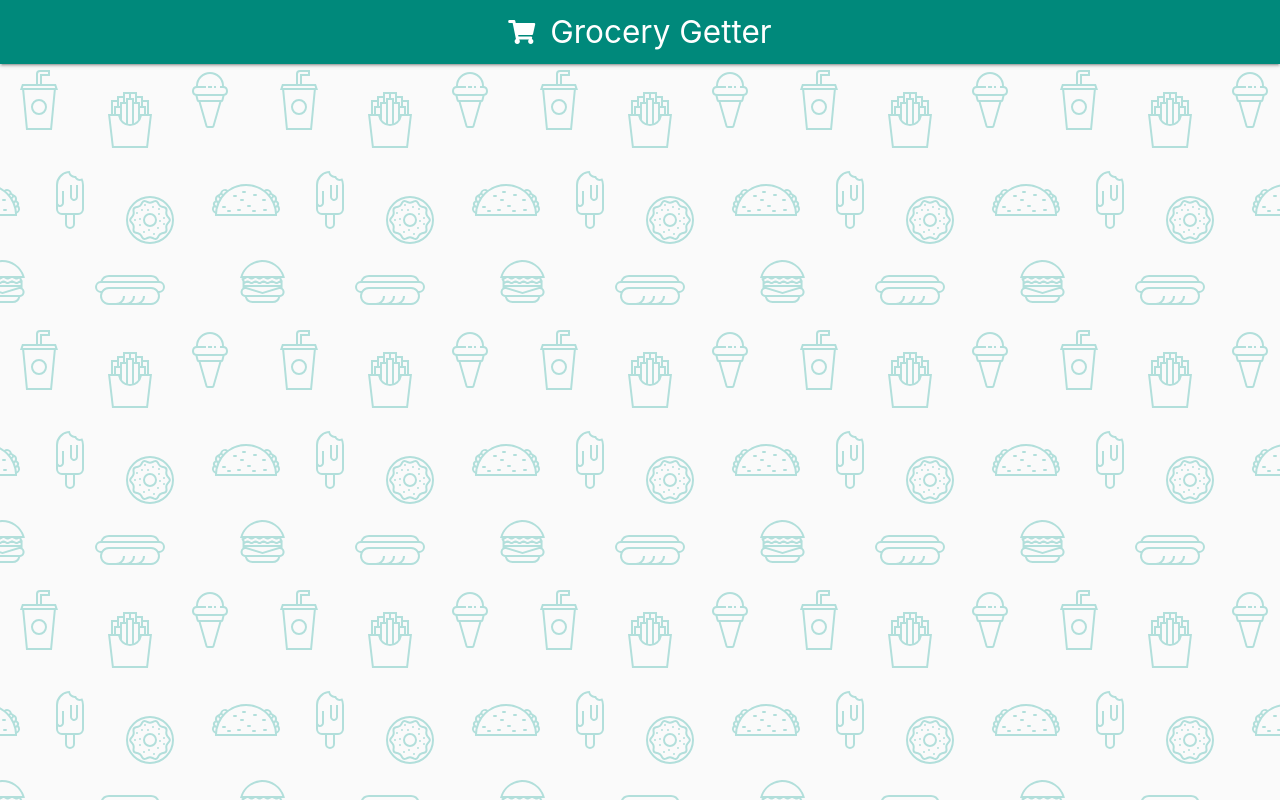
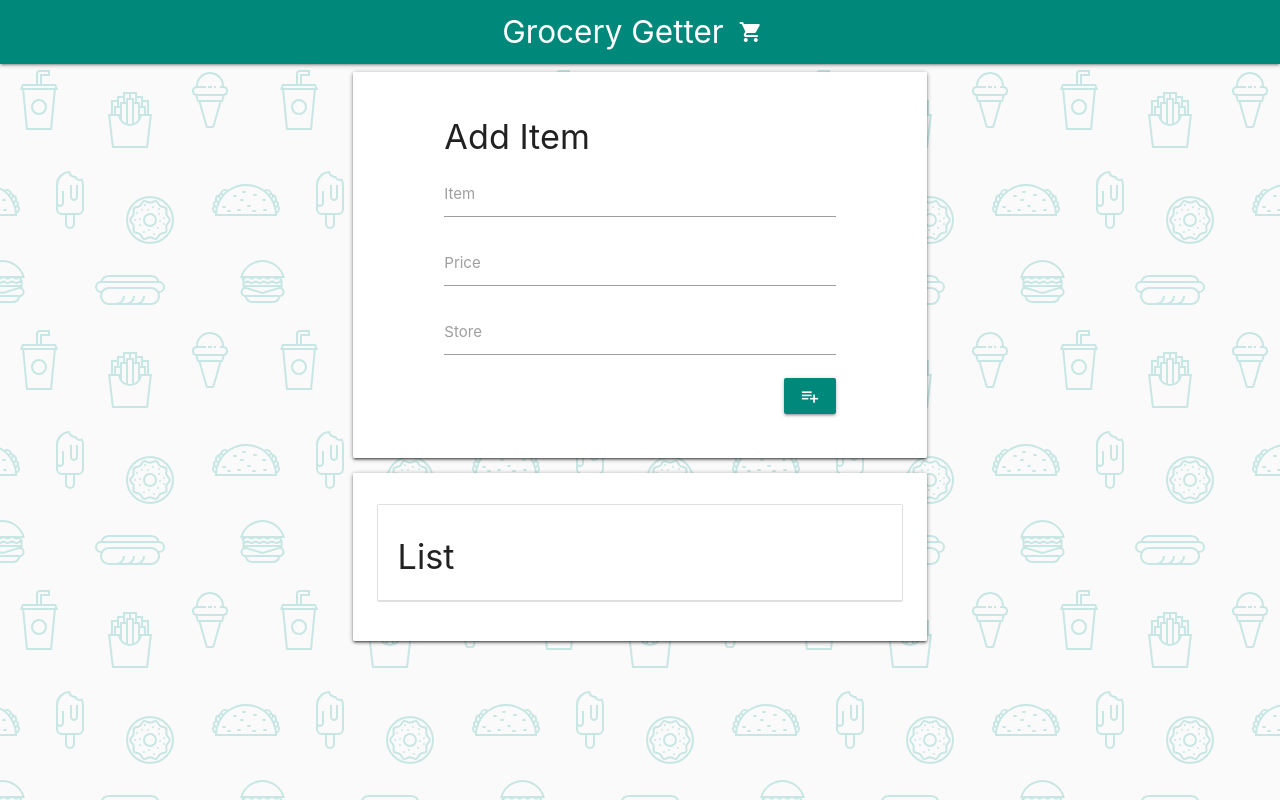
Before and after one commit to BBarbour-Dev/grocerygetter, a React (Create React App) app: page / in a window 1280 px wide. Built offline with nearby package versions, Linux system fonts and the light colour scheme.

Commit message:
everything but proper state

```diff
--- a/package.json
+++ b/package.json
@@ -5,7 +5,10 @@
   "dependencies": {
     "react": "^16.8.3",
     "react-dom": "^16.8.3",
-    "react-scripts": "2.1.5"
+    "react-router": "^4.3.1",
+    "react-router-dom": "^4.3.1",
+    "react-scripts": "2.1.5",
+    "uuid": "^3.3.2"
   },
   "scripts": {
     "start": "react-scripts start",
--- a/public/index.html
+++ b/public/index.html
@@ -13,15 +13,17 @@
       href="https://cdnjs.cloudflare.com/ajax/libs/materialize/1.0.0/css/materialize.min.css"
     />
     <link
+      href="https://fonts.googleapis.com/icon?family=Material+Icons"
       rel="stylesheet"
-      href="https://use.fontawesome.com/releases/v5.7.2/css/all.css"
-      integrity="sha384-fnmOCqbTlWIlj8LyTjo7mOUStjsKC4pOpQbqyi7RrhN7udi9RwhKkMHpvLbHG9Sr"
-      crossorigin="anonymous"
     />
+    <script src="https://cdnjs.cloudflare.com/ajax/libs/materialize/1.0.0/js/materialize.min.js"></script>
     <title>🛒 GroceryGetter 🛒</title>
   </head>
   <body>
     <noscript>You need to enable JavaScript to run this app.</noscript>
     <div id="root"></div>
+    <script>
+      M.AutoInit();
+    </script>
   </body>
 </html>
--- a/src/App.js
+++ b/src/App.js
@@ -1,12 +1,24 @@
 import React, { Component } from "react";
-import Topbar from "./Components/Topbar";
+import Topbar from "./Layout/Topbar";
+import AddItem from "./Components/AddItem";
 import "./App.css";
+import ItemList from "./Components/ItemList";
 
 class App extends Component {
   render() {
     return (
       <div className="App">
         <Topbar />
+        <div className="container">
+          <div className="row">
+            <div className="col m2" />
+            <div className="col s12 m8">
+              <AddItem />
+              <ItemList />
+            </div>
+            <div className="col m2" />
+          </div>
+        </div>
       </div>
     );
   }
--- /dev/null
+++ b/src/Components/AddItem.js
@@ -0,0 +1,101 @@
+import React, { Component } from "react";
+import TextInput from "../Layout/TextInput";
+import uuid from "uuid";
+
+class AddItem extends Component {
+  state = {
+    item: "",
+    price: "",
+    store: "",
+    error: ""
+  };
+
+  toLocalStorage = item => {
+    const currentItems = JSON.parse(localStorage.getItem("items"));
+    if (currentItems) {
+      currentItems.push(item);
+      localStorage.setItem("items", JSON.stringify(currentItems));
+    } else {
+      localStorage.setItem("items", JSON.stringify(item));
+    }
+  };
+
+  onSubmit = e => {
+    e.preventDefault();
+    const { item, price, store } = this.state;
+    if (item === "") {
+      this.setState({ error: "Item is required." });
+      return;
+    }
+
+    const newItem = [
+      {
+        id: uuid(),
+        item,
+        price,
+        store
+      }
+    ];
+
+    this.toLocalStorage(newItem);
+
+    this.setState({
+      item: "",
+      price: "",
+      store: "",
+      error: ""
+    });
+  };
+
+  onChange = e => {
+    this.setState({ [e.target.name]: e.target.value });
+  };
+
+  render() {
+    const { item, price, store, error } = this.state;
+    return (
+      <div className="card">
+        <div className="card-panel">
+          <div className="container">
+            <div className="row">
+              <h4 className="mb">Add Item</h4>
+              <form onSubmit={this.onSubmit.bind(this)}>
+                <TextInput
+                  label="Item"
+                  name="item"
+                  type="text"
+                  value={item}
+                  onChange={this.onChange}
+                />
+                <TextInput
+                  label="Price"
+                  name="price"
+                  type="text"
+                  value={price}
+                  onChange={this.onChange}
+                />
+                <TextInput
+                  label="Store"
+                  name="store"
+                  type="text"
+                  value={store}
+                  onChange={this.onChange}
+                />
+                {error && <p className="red-text">{error}</p>}
+                <button
+                  className="right btn waves-effect waves-light teal darken-1"
+                  type="submit"
+                  value="Add Item"
+                >
+                  <i className="material-icons">playlist_add</i>
+                </button>
+              </form>
+            </div>
+          </div>
+        </div>
+      </div>
+    );
+  }
+}
+
+export default AddItem;
--- /dev/null
+++ b/src/Components/Item.js
@@ -0,0 +1,25 @@
+import React, { Component } from "react";
+
+class Item extends Component {
+  render() {
+    const { item, price, store } = this.props.item;
+    return (
+      <li className="collection-item avatar">
+        <i className="material-icons circle teal darken-1">
+          check_box_outline_blank
+        </i>
+        <span className="title grocery-item">{item}</span>
+        {(price, store) && (
+          <p>
+            {price} - <em>{store}</em>
+          </p>
+        )}
+        <span className="secondary-content">
+          <i className="material-icons red-text">cancel</i>
+        </span>
+      </li>
+    );
+  }
+}
+
+export default Item;
--- /dev/null
+++ b/src/Components/ItemList.js
@@ -0,0 +1,28 @@
+import React, { Component } from "react";
+import Item from "./Item";
+
+class ItemList extends Component {
+  state = {};
+
+  componentWillMount() {
+    const retrievedItems = JSON.parse(localStorage.getItem("items"));
+    this.setState({ items: retrievedItems });
+  }
+  render() {
+    const { items } = this.state;
+    return (
+      <div className="card">
+        <div className="card-panel">
+          <ul className="collection with-header">
+            <li className="collection-header">
+              <h4>List</h4>
+            </li>
+            {items && items.map(item => <Item key={item.id} item={item} />)}
+          </ul>
+        </div>
+      </div>
+    );
+  }
+}
+
+export default ItemList;
--- a/src/Components/Topbar.js
+++ /dev/null
@@ -1,17 +0,0 @@
-import React from "react";
-import { Link } from "react";
-
-const Topbar = () => {
-  return (
-    <nav className="teal darken-1 white-text">
-      <div className="nav-wrapper">
-        <a href="#" className="brand-logo center">
-          <i className="fas fa-shopping-cart" />
-          Grocery Getter
-        </a>
-      </div>
-    </nav>
-  );
-};
-
-export default Topbar;
--- /dev/null
+++ b/src/Layout/TextInput.js
@@ -0,0 +1,18 @@
+import React from "react";
+
+const TextInput = ({ label, name, type, onChange, value }) => {
+  return (
+    <div className="input-field">
+      <input
+        id={name}
+        type={type}
+        name={name}
+        value={value}
+        onChange={onChange}
+      />
+      <label htmlFor={name}>{label}</label>
+    </div>
+  );
+};
+
+export default TextInput;
--- /dev/null
+++ b/src/Layout/Topbar.js
@@ -0,0 +1,20 @@
+import React from "react";
+
+const Topbar = () => {
+  return (
+    <nav className="teal darken-1 white-text">
+      <div className="nav-wrapper">
+        <a href="/" className="brand-logo center hide-on-med-and-down">
+          Grocery Getter
+          <i className="large material-icons right">shopping_cart</i>
+        </a>
+        <a href="/" className="brand-logo center hide-on-large-only">
+          GG
+          <i className="material-icons right">shopping_cart</i>
+        </a>
+      </div>
+    </nav>
+  );
+};
+
+export default Topbar;
```
Also changed, not shown: src/App.css, 1 other file (tests, documents, lock files or other folders).
